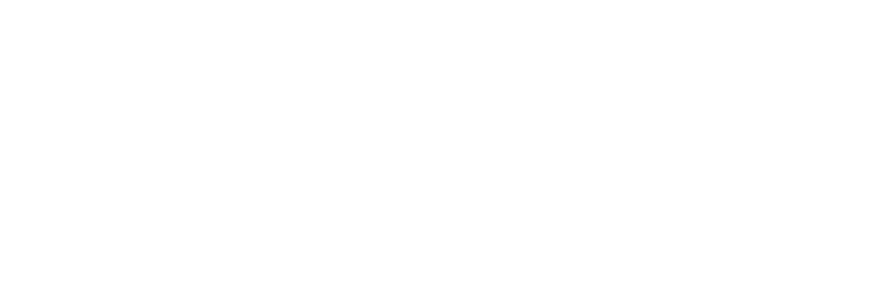
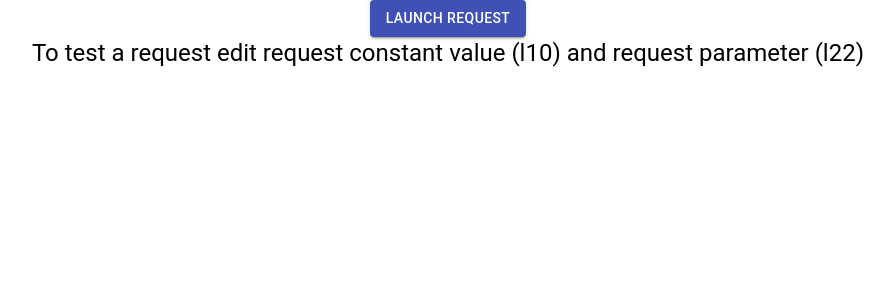
Before and after one commit to charleme/SpeedBooking-front, a React (Create React App) app: page /request in a window 1280 px wide. Shown: the top 300 px of the page, without its empty margins (192-1086 px from the left). Built offline with nearby package versions, Linux system fonts and the light colour scheme.

Commit message:
add container request

```diff
--- a/src/App.tsx
+++ b/src/App.tsx
@@ -2,6 +2,7 @@ import React from 'react';
 import './App.scss';
 import {BrowserRouter as Router, Route, Switch} from 'react-router-dom';
 import Home from './containers/Home';
+import RequestTest from './containers/RequestTest';
 
 function App() {
   return (
@@ -9,6 +10,7 @@ function App() {
       <Router>
         <Switch>
           <Route path = "/" exact component = {Home}></Route>
+          <Route path = "/request" component = {RequestTest}></Route>
         </Switch>
       </Router>
     </div>
--- /dev/null
+++ b/src/containers/RequestTest/index.tsx
@@ -0,0 +1,58 @@
+import { Button, Container, Typography } from '@material-ui/core';
+import { AxiosResponse } from 'axios';
+import React, {Component} from 'react';
+import BookHelpers from '../../helpers/BookHelpers';
+import UserHelpers from '../../helpers/UserHelpers';
+
+export interface IState{
+    requestResponse:  JSX.Element;
+}
+
+const request = UserHelpers.deleteUser;
+
+class RequestTest extends Component<any, IState> {
+    constructor(props: any) {
+        super(props);
+        this.state = {requestResponse:<></>};
+        this.launchRequest.bind(this);
+    }
+
+    launchRequest =async () => {
+        const component = this;
+
+        request(5).then(function (response){
+            // const jsxResponse: JSX.Element = (
+            //             <div>
+            //                 <div>
+            //                     Statut: {response.status} : {response.statusText}
+            //                 </div>
+            //                 <div>
+            //                     Response: {JSON.stringify(response.data)}
+            //                 </div>
+            //             </div>);
+
+            console.log(response);
+            // component.setState({requestResponse : jsxResponse})
+        }).catch(function(error: any){
+            console.error(error);
+        });
+    }
+
+    render() {
+        return (
+            <Container>
+                <Button onClick={this.launchRequest} variant="contained" color="primary">
+                    Launch request
+                </Button>
+                <Typography variant="h5">
+                    To test a request edit request constant value (l10) and request parameter (l22)
+                </Typography>
+                <Typography variant="h6">
+                    {this.state.requestResponse}
+                </Typography>
+            </Container>
+        );
+    }
+}
+
+export default RequestTest;
--- a/src/helpers/BookHelpers.tsx
+++ b/src/helpers/BookHelpers.tsx
@@ -2,7 +2,7 @@ import React from "react";
 import axios, { AxiosResponse } from "axios";
 import IBook from "../data_interface/IBook";
 
-const BOOK_API_BASE_URL = "http://localhost:8080/api/v1/book";
+const BOOK_API_BASE_URL = "http://localhost:8080/api/book";
 const ALL_BOOK = "/books"
 const ADD_BOOK = "/addBook";
 const FIND_BOOK = "/findBook/";
```
